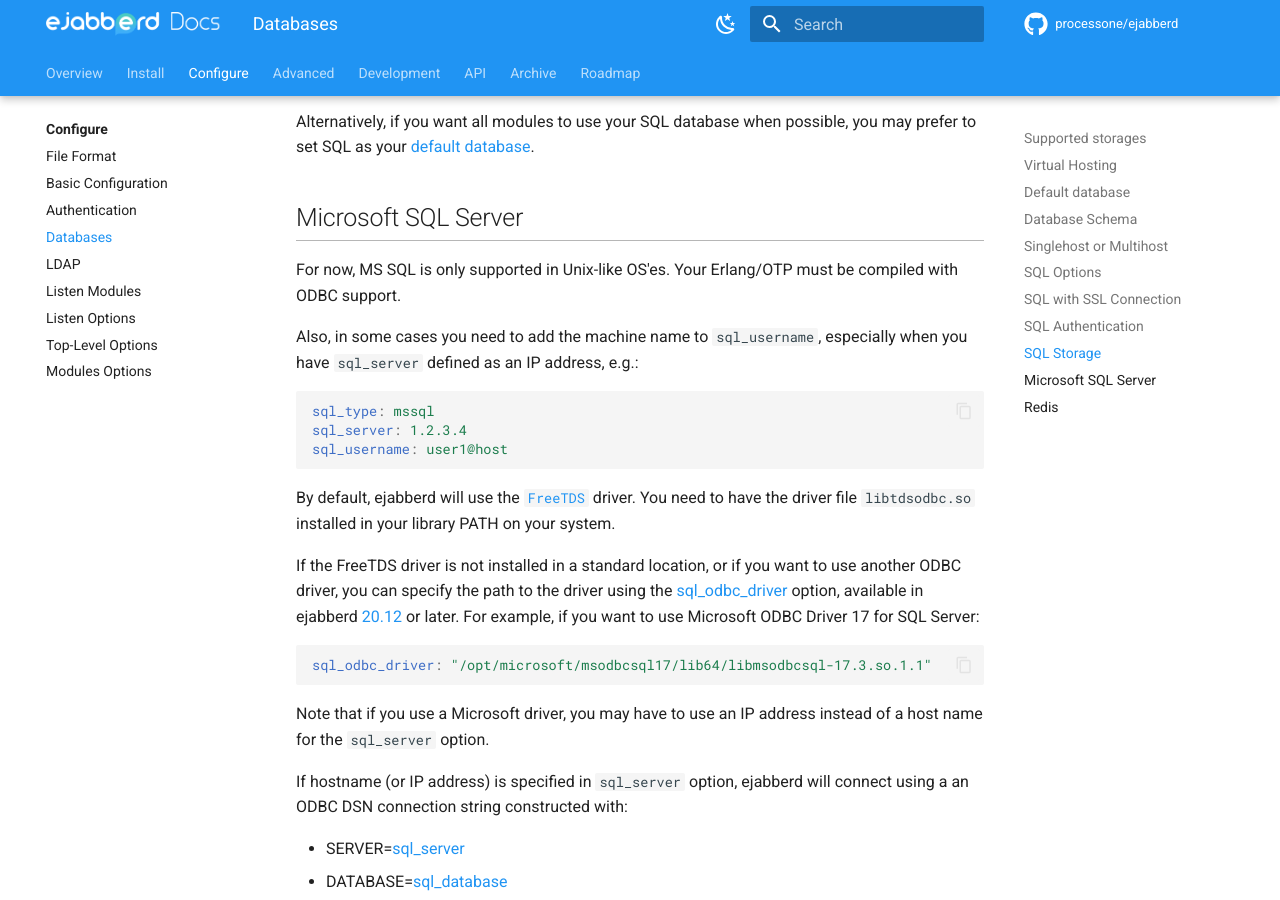
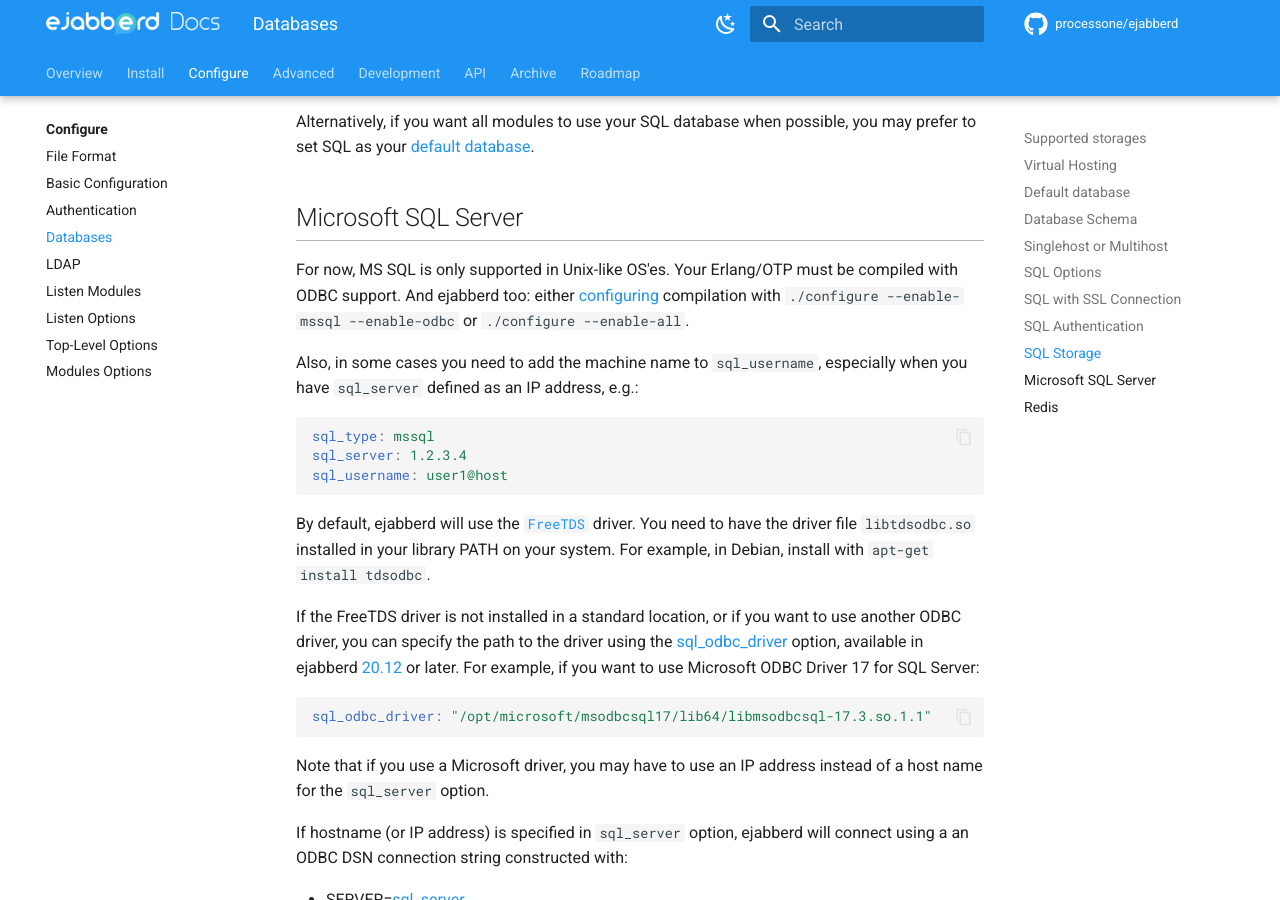
Before and after one commit to processone/docs.ejabberd.im, an MkDocs documentation site: the page built from content/admin/configuration/database.md, in a window 1280 px wide and 900 px high, scrolled down 5583 px. Built offline with MkDocs 1.6.1 and Material for MkDocs 9.7.7, drawn with Linux system fonts in a browser that asks for light colours; comment, search, counter and statistics services are not loaded.

Commit message:
database: More details on MSSQL requirements

```diff
--- a/content/admin/configuration/database.md
+++ b/content/admin/configuration/database.md
@@ -264,8 +264,12 @@
 
 ## Microsoft SQL Server
 
-For now, MS SQL is only supported in Unix-like OS'es. Your Erlang/OTP
-must be compiled with ODBC support.
+For now, MS SQL is only supported in Unix-like OS'es.
+Your Erlang/OTP must be compiled with ODBC support.
+And ejabberd too:
+either [configuring](../install/source.md#configure)
+compilation with `./configure --enable-mssql --enable-odbc`
+or `./configure --enable-all`.
 
 Also, in some cases you need to add the machine name to
 `sql_username`, especially when you have `sql_server` defined as an IP
@@ -280,6 +284,7 @@
 By default, ejabberd will use the [`FreeTDS`](https://www.freetds.org/) driver.
 You need to have the driver file `libtdsodbc.so` installed in your library PATH
 on your system.
+For example, in Debian, install with `apt-get install tdsodbc`.
 
 If the FreeTDS driver is not installed in a standard location, or if you want
 to use another ODBC driver, you can specify the path to the driver using the
```
